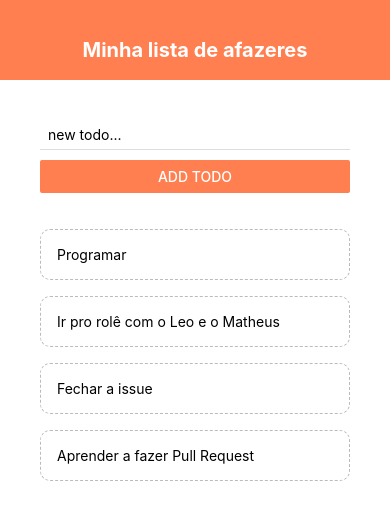
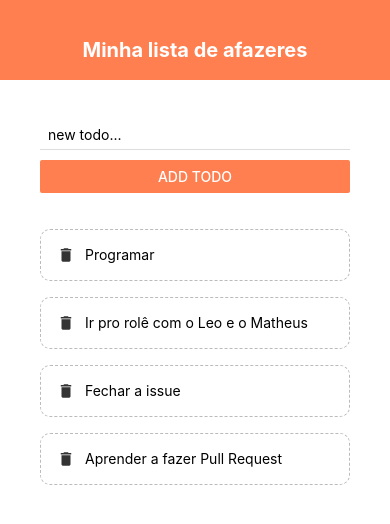
Before and after one commit to fga-eps-mds/2022-1-TiControla-FrontEnd, a React Native app in the folder estudos/exemplos/simple_todo_list/: screen / in a window 390 px wide. Shown: the top 524 px of the page. Built offline with nearby package versions, Linux system fonts and the light colour scheme.

Commit message:
Melhorando a UI/UX do usuário, adicionando icones a cada elemento da lista

```diff
--- a/estudos/exemplos/simple_todo_list/components/todoItems.js
+++ b/estudos/exemplos/simple_todo_list/components/todoItems.js
@@ -1,10 +1,14 @@
-import { StyleSheet, Text, TextInput, TouchableOpacity } from 'react-native';
+import { StyleSheet, Text, View, TouchableOpacity } from 'react-native';
+import {MaterialIcons} from '@expo/vector-icons';
 
 export default function TodoItem({ item, pressHandler })
 {
     return(
         <TouchableOpacity onPress={() => pressHandler(item.key)}>
-            <Text style={styles.item}>{item.task}</Text>
+            <View style={styles.item}>
+                <MaterialIcons name='delete' size={18} color='#333' />
+                <Text style={styles.itemText}>{item.task}</Text>
+            </View>
         </TouchableOpacity>
     );
 }
@@ -18,6 +22,10 @@
             borderColor:'#bbb',
             borderStyle:'dashed',
             borderRadius:10,
+            flexDirection:'row'
+        },
+        itemText:{
+            marginLeft:10
         }
     }
 );
```
